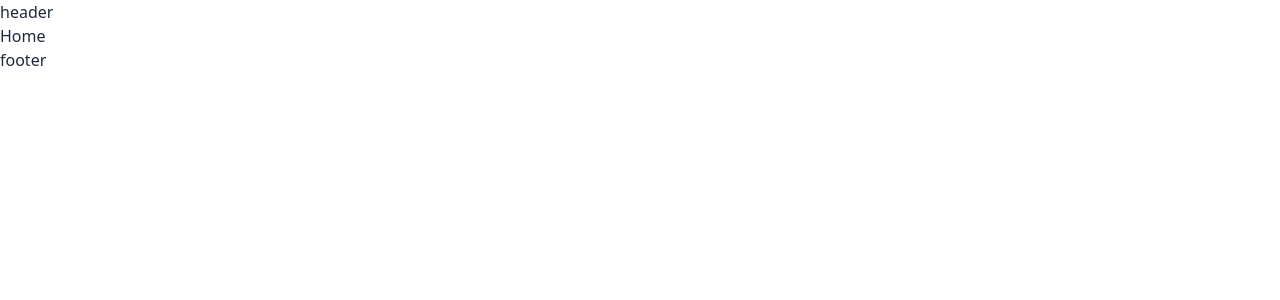
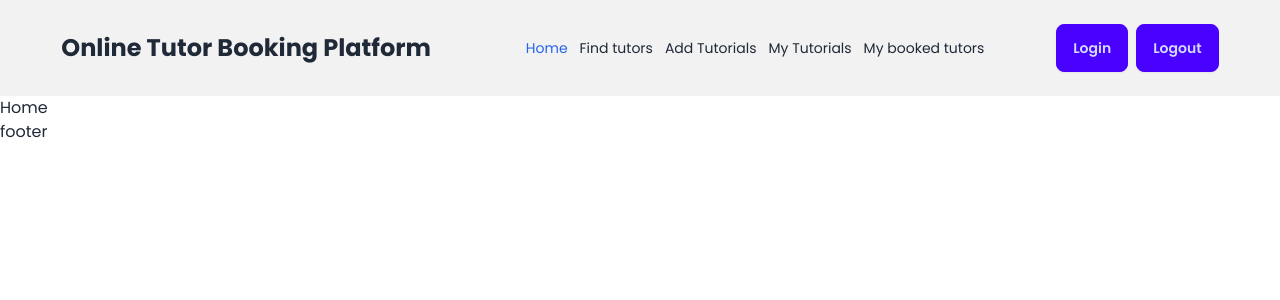
Before and after one commit to Nazim1247/Assignment-11-client, a React (Vite) app: page / in a window 1280 px wide. Shown: the top 300 px of the page. Built offline with nearby package versions, Linux system fonts and the light colour scheme.

Commit message:
navbar basic setup done

```diff
--- a/src/components/Header.jsx
+++ b/src/components/Header.jsx
@@ -1,9 +1,10 @@
 import React from 'react';
+import Navbar from './Navbar';
 
 const Header = () => {
     return (
-        <div>
-            header
+        <div className='bg-base-200'>
+            <Navbar></Navbar>
         </div>
     );
 };
--- /dev/null
+++ b/src/components/Navbar.jsx
@@ -0,0 +1,79 @@
+import React from 'react';
+import { Link, NavLink } from 'react-router-dom';
+
+const Navbar = () => {
+    const links = <div className='flex lg:flex-row flex-col space-x-3'>
+    <NavLink to='/' className={({isActive})=>isActive?'text-blue-600':'text-black'}>Home</NavLink>
+    <NavLink to='/findTutors' className={({isActive})=>isActive?'text-blue-600':''}>Find tutors</NavLink>
+    <NavLink to='/addTutorials' className={({isActive})=>isActive?'text-blue-600':''}>Add Tutorials</NavLink>
+    <NavLink to='/myTutorials' className={({isActive})=>isActive?'text-blue-600':''}>My Tutorials</NavLink>
+    <NavLink to='/myBookedTutorials' className={({isActive})=>isActive?'text-blue-600':''}>My booked tutors</NavLink>
+    </div>
+    return (
+        <div className='w-11/12 mx-auto py-4'>
+            <div className="navbar">
+  <div className="navbar-start w-full">
+    <div className="dropdown">
+      <div tabIndex={0} role="button" className="btn btn-ghost lg:hidden">
+        <svg
+          xmlns="http://www.w3.org/2000/svg"
+          className="h-5 w-5"
+          fill="none"
+          viewBox="0 0 24 24"
+          stroke="currentColor">
+          <path
+            strokeLinecap="round"
+            strokeLinejoin="round"
+            strokeWidth="2"
+            d="M4 6h16M4 12h8m-8 6h16" />
+        </svg>
+      </div>
+      <ul
+        tabIndex={0}
+        className="menu menu-sm dropdown-content bg-base-100 rounded-box z-[1] mt-3 w-52 p-2 shadow">
+
+            {links}
+        {/* <li><a>Home</a></li>
+        <li><a>Find tutors</a></li> */}
+        {/* <li>
+          <a>Private</a>
+          <ul className="p-2">
+          <li><a>Add Tutorials</a></li>
+            <li><a>My Tutorials</a></li>
+            <li><a>My booked tutors</a></li>
+          </ul>
+        </li> */}
+
+      </ul>
+    </div>
+    <a className="text-xl md:text-2xl font-bold">Online Tutor Booking Platform</a>
+  </div>
+  <div className="navbar-center hidden lg:flex">
+    <ul className="menu menu-horizontal px-1">
+
+        {links}
+    {/* <li><a>Home</a></li>
+    <li><a>Find tutors</a></li> */}
+      {/* <li>
+        <details>
+          <summary>Private</summary>
+          <ul className="p-2">
+            <li><a>Add Tutorials</a></li>
+            <li><a>My Tutorials</a></li>
+            <li><a>My booked tutors</a></li>
+          </ul>
+        </details>
+      </li> */}
+
+    </ul>
+  </div>
+  <div className="navbar-end space-x-2">
+    <Link to='/login' className="btn btn-primary">Login</Link>
+    <Link to='/logout' className="btn btn-primary">Logout</Link>
+  </div>
+</div>
+        </div>
+    );
+};
+
+export default Navbar;
--- a/src/index.css
+++ b/src/index.css
@@ -1,3 +1,16 @@
+
+@import url('https://fonts.googleapis.com/css2?family=Poppins:ital,wght@0,100;0,200;0,300;0,400;0,500;0,600;0,700;0,800;0,900;1,100;1,200;1,300;1,400;1,500;1,600;1,700;1,800;1,900&display=swap');
+
+body{
+    font-family: "Poppins", serif;
+}
+
+.active{
+    columns: blue;
+}
+.non-active{
+    color: black;
+}
 @tailwind base;
 @tailwind components;
 @tailwind utilities;
--- a/src/layouts/MainLayout.jsx
+++ b/src/layouts/MainLayout.jsx
@@ -5,7 +5,7 @@
 
 const MainLayout = () => {
     return (
-        <div>
+        <div className='max-w-[1280px] mx-auto'>
             <Header></Header>
             <Outlet></Outlet>
             <Footer></Footer>
```
